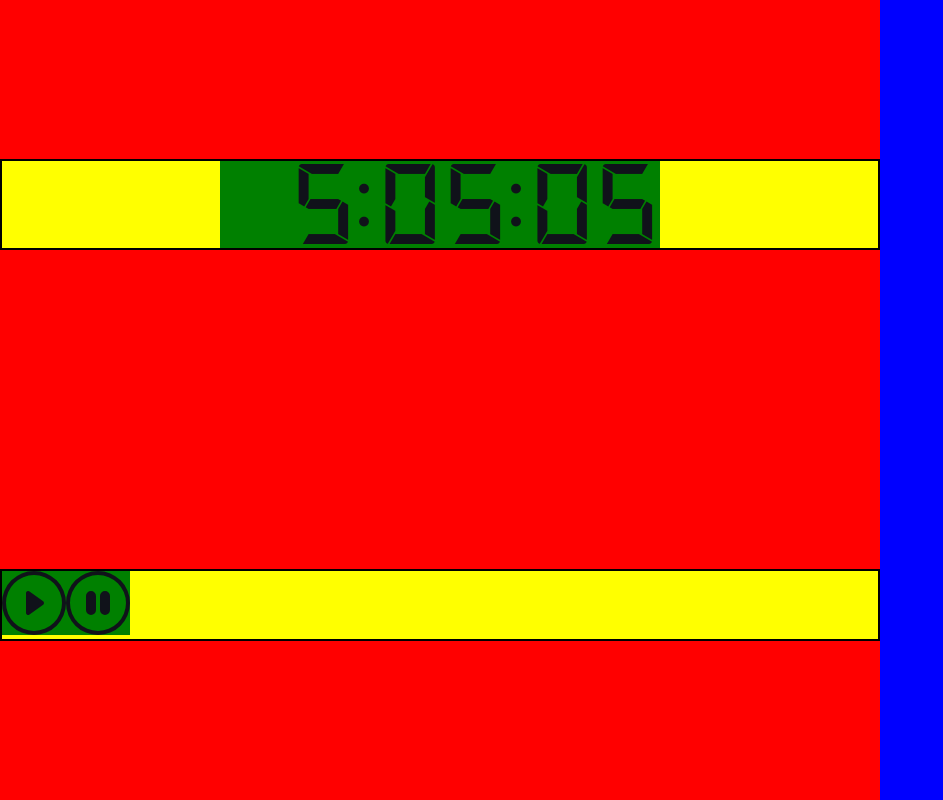
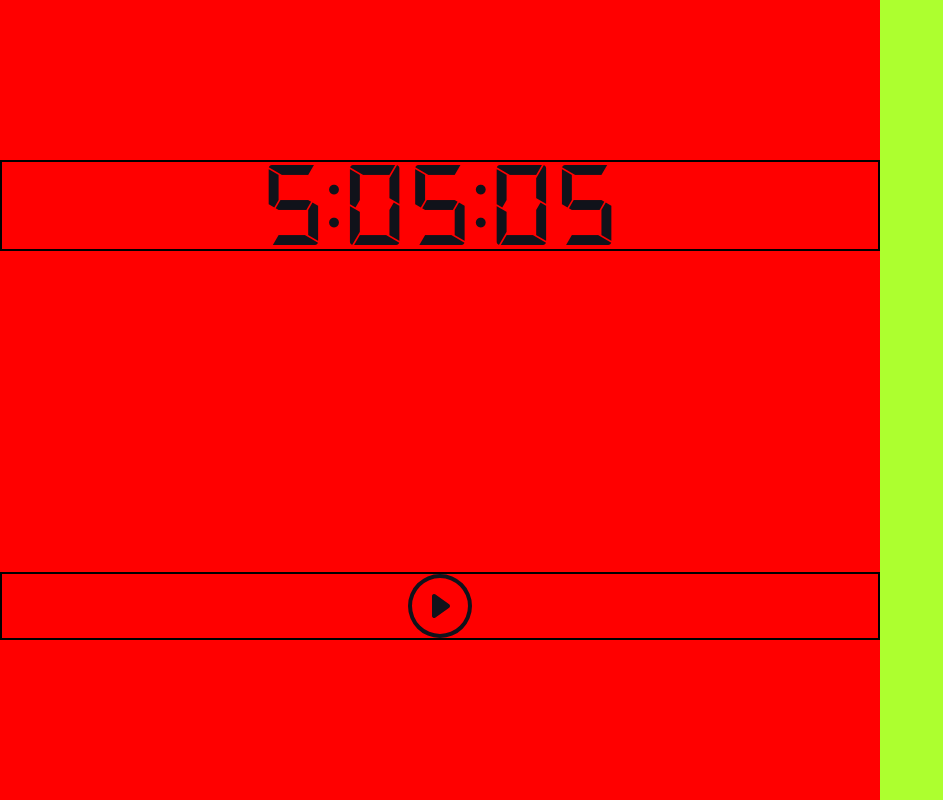
Before and after one commit to probmkr-projects/debate-timer, a React (Create React App) app: page / in a window 1280 px wide. Shown: the whole page, without its empty margins (0-943 px from the left). Built offline with nearby package versions, Linux system fonts and the light colour scheme.

Commit message:
スタートボタンだけ作った

```diff
--- a/src/App.scss
+++ b/src/App.scss
@@ -6,59 +6,56 @@
   min-height: 100vh;
 
   .timer {
+    background-color: red;
     display: flex;
     flex: 1;
-    background-color: red;
     flex-direction: column;
     justify-content: space-around;
 
     .time {
-      background-color: #fff;
       font-size: 80px;
       font-family: "dseg";
-      background-color: yellow;
       display: flex;
       justify-content: center;
 
       .time-wrap {
         span {
-          background-color: green;
           display: inline-block;
-        }
-
-        span.time-num {
-          // transform: translateY(6%);
-          width: 1.7em;
-          text-align: right;
         }
       }
     }
 
     .buttons {
-      background-color: yellow;
+      --button-size: 64px;
+      display: flex;
+      flex-direction: row;
+      justify-content: center;
+      align-items: center;
+
+      div {
+        height: var(--button-size);
+        cursor: pointer;
+      }
 
       svg {
-        --button-size: 64px;
         width: var(--button-size);
         height: var(--button-size);
-        background-color: green;
+      }
+
+      .hide {
+        display: none;
       }
     }
   }
 
   .timer > * {
-    background-color: #fff;
     min-height: 10px;
     border: 2px black solid;
   }
 
   .sidebar {
+    background-color: greenyellow;
     display: flex;
     width: 400px;
-    background-color: blue;
   }
 }
-
-.green {
-  background-color: green;
-}
--- a/src/App.tsx
+++ b/src/App.tsx
@@ -7,7 +7,14 @@ const App: React.FC<Record<string, never>> = () => {
     <div className="App">
       <div className="timer">
         <div className="time">
-          <div className="time-wrap">
+          <div
+            className="time-wrap"
+            onClick={(event: React.MouseEvent<HTMLDivElement, MouseEvent>) => {
+              const range = document.createRange();
+              range.selectNode(event.currentTarget);
+              window.getSelection()?.addRange(range);
+            }}
+          >
             <span id="min" className="time-num min">
               5
             </span>
@@ -22,9 +29,21 @@ const App: React.FC<Record<string, never>> = () => {
           </div>
         </div>
         <div className="buttons">
-          <div className="start-pause">
+          <div
+            className="start-pause"
+            onClick={(event: React.MouseEvent<HTMLDivElement, MouseEvent>) => {
+              const play = document.querySelector(
+                ".start-pause .bi-play-circle"
+              );
+              const pause = document.querySelector(
+                ".start-pause .bi-pause-circle"
+              );
+              play?.classList.toggle("hide");
+              pause?.classList.toggle("hide");
+            }}
+          >
             <PlayIcon />
-            <PauseIcon />
+            <PauseIcon className="hide" />
           </div>
           <div className="next"></div>
         </div>
--- a/src/lib/svgs.tsx
+++ b/src/lib/svgs.tsx
@@ -1,11 +1,14 @@
 import React from "react";
 
-export const PlayIcon: React.FC<Record<string, never>> = () => {
+export const PlayIcon: React.FC<{ className?: string; id?: string }> = ({
+  className,
+  id,
+}) => {
   return (
     <svg
       xmlns="http://www.w3.org/2000/svg"
-      fill="currentColor"
-      className="bi bi-play-circle"
+      className={`bi bi-play-circle ${className ? className : ""}`}
+      id={id}
       viewBox="0 0 16 16"
     >
       <path d="M8 15A7 7 0 1 1 8 1a7 7 0 0 1 0 14zm0 1A8 8 0 1 0 8 0a8 8 0 0 0 0 16z" />
@@ -14,11 +17,15 @@ export const PlayIcon: React.FC<Record<string, never>> = () => {
   );
 };
 
-export const PauseIcon: React.FC<Record<string, never>> = () => {
+export const PauseIcon: React.FC<{ className?: string; id?: string }> = ({
+  className,
+  id,
+}) => {
   return (
     <svg
       xmlns="http://www.w3.org/2000/svg"
-      className="bi bi-pause-circle"
+      className={`bi bi-pause-circle ${className ? className : ""}`}
+      id={id}
       viewBox="0 0 16 16"
     >
       <path d="M8 15A7 7 0 1 1 8 1a7 7 0 0 1 0 14zm0 1A8 8 0 1 0 8 0a8 8 0 0 0 0 16z" />
```
